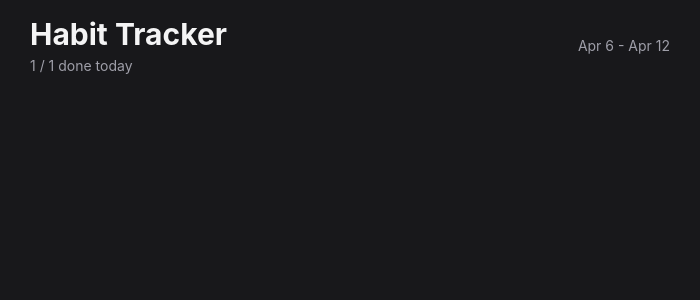
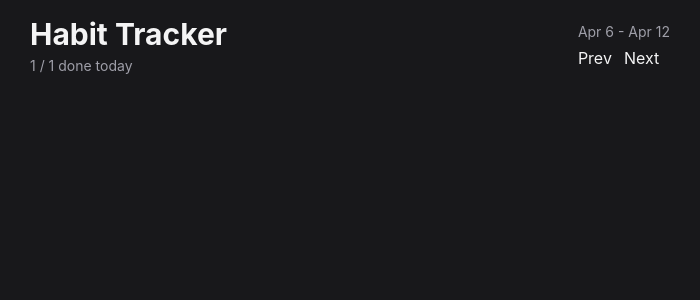
Before and after one commit to Hamm01/new-ui-integration, a React (Vite) app: page / in a window 1280 px wide. Shown: the top 300 px of the page, without its empty margins (290-990 px from the left). Built offline with nearby package versions, Linux system fonts and the light colour scheme.

Commit message:
Added the button compnent and added

```diff
--- a/src/App.tsx
+++ b/src/App.tsx
@@ -1,3 +1,5 @@
+import { Button } from "./components/Buttons"
+
 export default function App() {
   return <div className="max-w-2xl mx-auto p-4 flex flex-col gap-4">
     <Header></ Header>
@@ -14,6 +16,10 @@ function Header() {
     </div>
     <div className="flex flex-col gap-1">
       <span className="text-zinc-400 text-sm">Apr 6 - Apr 12</span>
+      <div className="flex items-center gap-3">
+        <Button text="Prev"></Button>
+        <Button text="Next"></Button>
+      </div>
     </div>
   </header>
 }
--- /dev/null
+++ b/src/components/Buttons.tsx
@@ -0,0 +1,7 @@
+type ButtonProps = {
+    text: string
+}
+
+export function Button(props: ButtonProps) {
+    return <button>{props.text}</button>
+}
```
